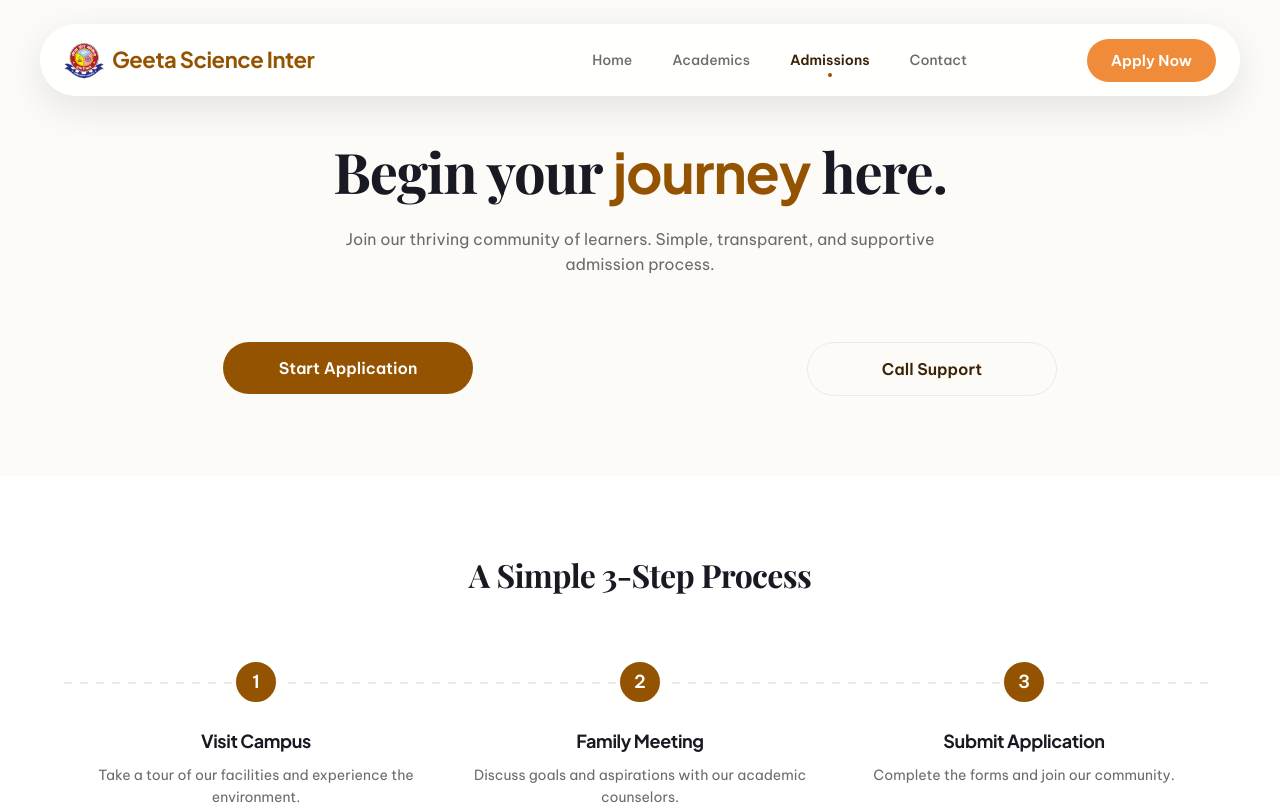
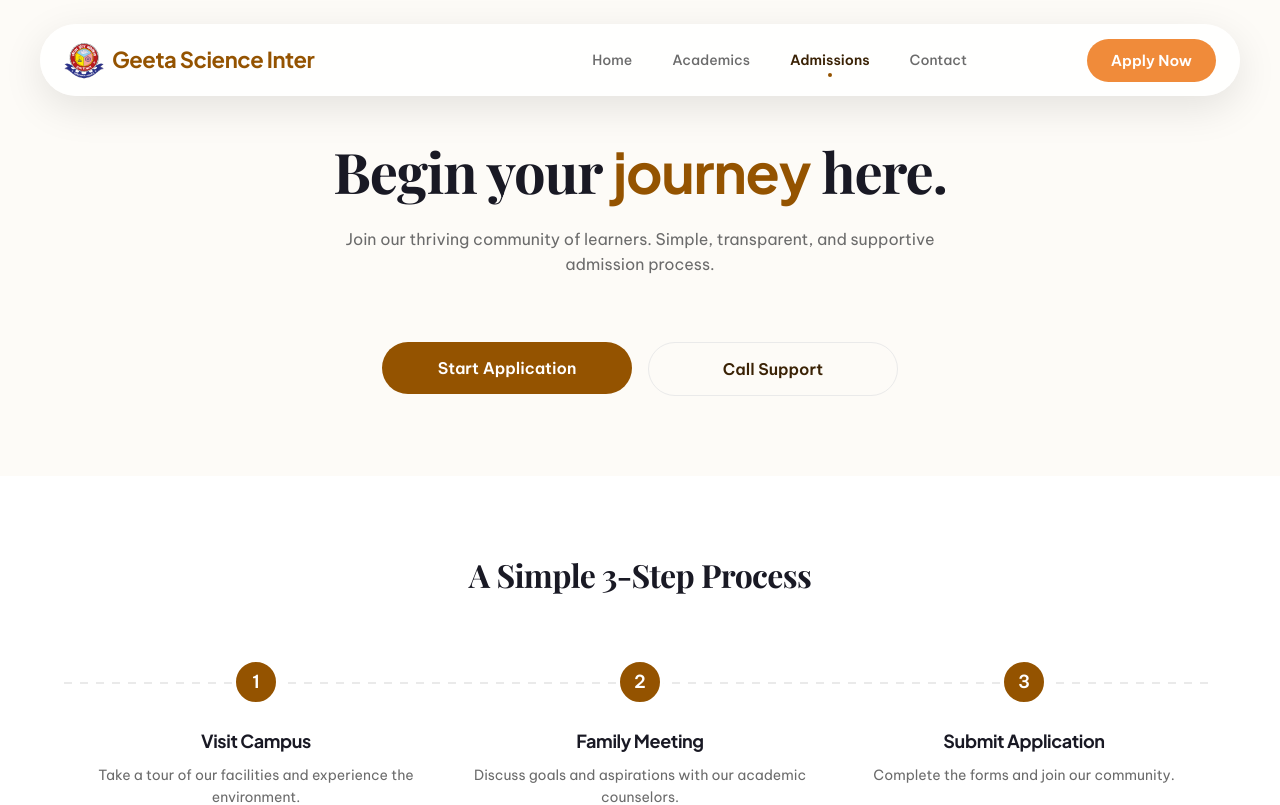
Before and after one commit to Subhampas1/geetascienceintercollege, a React (Vite) app: page /admissions in a window 1280 px wide. Shown: the top 805 px of the page. Built offline with nearby package versions, Linux system fonts and the light colour scheme; a web font is replaced by a local one.

Commit message:
Fix button gap on desktop in Admissions page

```diff
--- a/src/pages/Admissions.css
+++ b/src/pages/Admissions.css
@@ -21,6 +21,10 @@
 
 .admissions-hero-btn {
   width: 250px;
+}
+
+.admissions-hero-link {
+  text-decoration: none;
 }
 
 
@@ -260,6 +264,9 @@
     align-items: center;
     width: 100%;
   }
+  .admissions-hero-link {
+    width: 100%;
+  }
   .admissions-hero-btn {
     width: 100% !important;
   }
--- a/src/pages/Admissions.jsx
+++ b/src/pages/Admissions.jsx
@@ -19,10 +19,10 @@ const Admissions = () => {
             Join our thriving community of learners. Simple, transparent, and supportive admission process.
           </p>
           <div className="admissions-hero-actions">
-            <a href="#apply-form" style={{ textDecoration: 'none', width: '100%' }}>
+            <a href="#apply-form" className="admissions-hero-link">
               <Button variant="brown" size="large" className="admissions-hero-btn">Start Application</Button>
             </a>
-            <Link to="/contact" style={{ textDecoration: 'none', width: '100%' }}>
+            <Link to="/contact" className="admissions-hero-link">
               <Button variant="outline" size="large" className="bg-white text-brown admissions-hero-btn">Call Support</Button>
             </Link>
           </div>
```
